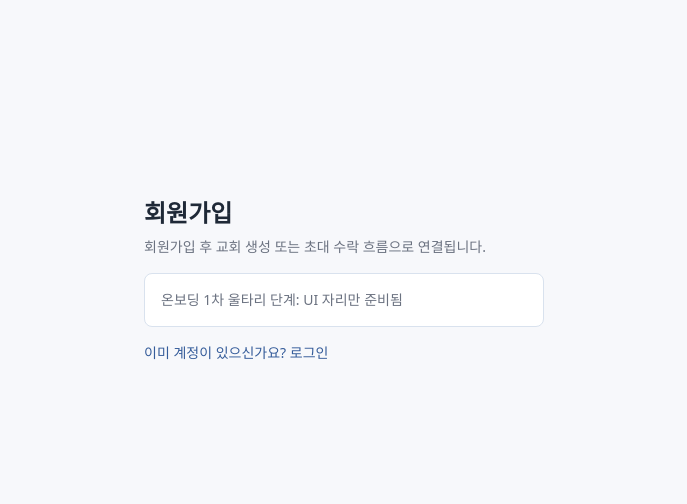
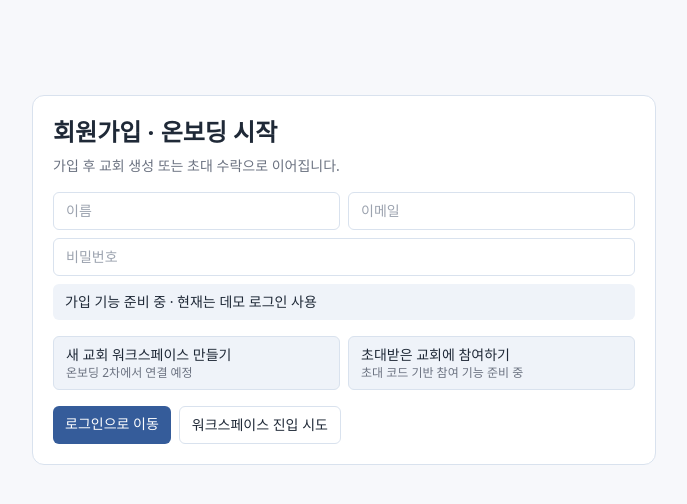
Before and after one commit to kinddragon1224/soom-church, a Next.js app: page /signup in a window 1280 px wide. Shown: the top 504 px of the page, without its empty margins (296-983 px from the left). Built offline with nearby package versions, Linux system fonts and the light colour scheme.

Commit message:
feat: stabilize onboarding and workspace membership guard flow

```diff
--- a/app/app/[churchSlug]/applications/page.tsx
+++ b/app/app/[churchSlug]/applications/page.tsx
@@ -1,9 +1,12 @@
-import { getChurchBySlug } from "@/lib/church-context";
+import { requireWorkspaceMembership } from "@/lib/church-context";
 import { getWorkspaceApplications } from "@/lib/workspace-data";
 import { formatDate } from "@/lib/date";
 
 export default async function ChurchApplicationsPage({ params }: { params: { churchSlug: string } }) {
-  const church = await getChurchBySlug(params.churchSlug);
+  const { membership } = await requireWorkspaceMembership(params.churchSlug);
+  if (!membership) return null;
+
+  const church = membership.church;
   const applications = await getWorkspaceApplications(church.id);
 
   return (
--- a/app/app/[churchSlug]/dashboard/page.tsx
+++ b/app/app/[churchSlug]/dashboard/page.tsx
@@ -1,10 +1,14 @@
-import { getChurchBySlug } from "@/lib/church-context";
+import { requireWorkspaceMembership } from "@/lib/church-context";
 import { getWorkspaceDashboardData } from "@/lib/workspace-data";
 import { formatDate } from "@/lib/date";
 import { StatusBadge } from "@/components/ui/badge";
 
 export default async function ChurchDashboardPage({ params }: { params: { churchSlug: string } }) {
-  const church = await getChurchBySlug(params.churchSlug);
+  const { membership } = await requireWorkspaceMembership(params.churchSlug);
+
+  if (!membership) return null;
+  const church = membership.church;
+
   const data = await getWorkspaceDashboardData(church.id);
 
   const kpis = [
@@ -18,7 +22,7 @@ export default async function ChurchDashboardPage({ params }: { params: { church
     <div className="space-y-4">
       <section className="rounded-xl border border-border bg-card p-4">
         <h2 className="text-lg font-semibold">{church.name} 운영 현황</h2>
-        <p className="mt-1 text-xs text-muted-foreground">데이터는 churchId={church.id} 스코프로 조회됩니다.</p>
+        <p className="mt-1 text-xs text-muted-foreground">데이터는 churchId 스코프로 조회됩니다.</p>
       </section>
 
       <section className="grid grid-cols-2 gap-2 sm:grid-cols-4">
--- a/app/app/[churchSlug]/layout.tsx
+++ b/app/app/[churchSlug]/layout.tsx
@@ -1,5 +1,5 @@
 import Link from "next/link";
-import { getChurchBySlug } from "@/lib/church-context";
+import { requireWorkspaceMembership } from "@/lib/church-context";
 
 export default async function ChurchWorkspaceLayout({
   children,
@@ -8,7 +8,24 @@ export default async function ChurchWorkspaceLayout({
   children: React.ReactNode;
   params: { churchSlug: string };
 }) {
-  const church = await getChurchBySlug(params.churchSlug);
+  const { membership } = await requireWorkspaceMembership(params.churchSlug);
+
+  if (!membership) {
+    return (
+      <div className="min-h-screen bg-background p-4 sm:p-6">
+        <div className="mx-auto w-full max-w-2xl rounded-xl border border-border bg-card p-5">
+          <h1 className="text-xl font-semibold">이 워크스페이스에 접근할 권한이 없습니다</h1>
+          <p className="mt-2 text-sm text-muted-foreground">다른 교회를 선택하거나 관리자에게 문의하세요.</p>
+          <div className="mt-4 flex flex-wrap gap-2 text-sm">
+            <Link href="/app" className="rounded-md bg-primary px-3 py-2 text-white">워크스페이스 선택</Link>
+            <Link href="/signup" className="rounded-md border border-border px-3 py-2">온보딩 안내</Link>
+          </div>
+        </div>
+      </div>
+    );
+  }
+
+  const church = membership.church;
 
   return (
     <div className="min-h-screen bg-background">
--- a/app/app/[churchSlug]/members/page.tsx
+++ b/app/app/[churchSlug]/members/page.tsx
@@ -1,9 +1,12 @@
 import { StatusBadge } from "@/components/ui/badge";
-import { getChurchBySlug } from "@/lib/church-context";
+import { requireWorkspaceMembership } from "@/lib/church-context";
 import { getWorkspaceMembers } from "@/lib/workspace-data";
 
 export default async function ChurchMembersPage({ params }: { params: { churchSlug: string } }) {
-  const church = await getChurchBySlug(params.churchSlug);
+  const { membership } = await requireWorkspaceMembership(params.churchSlug);
+  if (!membership) return null;
+
+  const church = membership.church;
   const members = await getWorkspaceMembers(church.id);
 
   return (
--- a/app/app/[churchSlug]/notices/page.tsx
+++ b/app/app/[churchSlug]/notices/page.tsx
@@ -1,9 +1,12 @@
-import { getChurchBySlug } from "@/lib/church-context";
+import { requireWorkspaceMembership } from "@/lib/church-context";
 import { getWorkspaceNotices } from "@/lib/workspace-data";
 import { formatDate } from "@/lib/date";
 
 export default async function ChurchNoticesPage({ params }: { params: { churchSlug: string } }) {
-  const church = await getChurchBySlug(params.churchSlug);
+  const { membership } = await requireWorkspaceMembership(params.churchSlug);
+  if (!membership) return null;
+
+  const church = membership.church;
   const notices = await getWorkspaceNotices(church.id);
 
   return (
--- a/app/app/page.tsx
+++ b/app/app/page.tsx
@@ -1,22 +1,52 @@
-import { getCurrentUserId, requireAuth } from "@/lib/auth";
-import { getFirstChurchByUserId } from "@/lib/church-context";
+import Link from "next/link";
+import { getCurrentUserOrRedirect, getFirstChurchByUserId, getChurchBySlug } from "@/lib/church-context";
 import { redirect } from "next/navigation";
 
 export default async function AppEntryPage() {
-  requireAuth();
-
-  const userId = getCurrentUserId();
-  if (!userId) redirect("/login");
+  const userId = getCurrentUserOrRedirect();
 
   const church = await getFirstChurchByUserId(userId);
-  if (!church) {
-    return (
-      <main className="mx-auto w-full max-w-2xl px-4 py-10 sm:px-6">
-        <h1 className="text-2xl font-bold">교회 워크스페이스가 없습니다</h1>
-        <p className="mt-2 text-sm text-muted-foreground">온보딩 단계에서 교회 생성 또는 초대 수락 흐름이 필요합니다.</p>
-      </main>
-    );
+  if (church) {
+    redirect(`/app/${church.slug}/dashboard`);
   }
 
-  redirect(`/app/${church.slug}/dashboard`);
+  const demoChurch = await getChurchBySlug("demo-soom");
+
+  return (
+    <main className="mx-auto w-full max-w-2xl px-4 py-10 sm:px-6">
+      <div className="rounded-xl border border-border bg-card p-5">
+        <h1 className="text-2xl font-bold">아직 연결된 교회 워크스페이스가 없습니다</h1>
+        <p className="mt-2 text-sm text-muted-foreground">새 교회를 만들거나 초대받은 교회에 참여하세요.</p>
+
+        <div className="mt-4 grid gap-2 sm:grid-cols-2">
+          <button
+            type="button"
+            className="rounded-md border border-border bg-muted px-3 py-2 text-left"
+            disabled
+            aria-disabled
+          >
+            <p className="text-sm font-medium">새 교회 만들기</p>
+            <p className="text-xs text-muted-foreground">온보딩 2차에서 연결 예정</p>
+          </button>
+
+          <button
+            type="button"
+            className="rounded-md border border-border bg-muted px-3 py-2 text-left"
+            disabled
+            aria-disabled
+          >
+            <p className="text-sm font-medium">초대 코드 입력</p>
+            <p className="text-xs text-muted-foreground">초대 토큰 기능 준비 중</p>
+          </button>
+        </div>
+
+        <div className="mt-3 flex flex-wrap gap-2 text-sm">
+          {demoChurch ? (
+            <Link href={`/app/${demoChurch.slug}/dashboard`} className="rounded-md bg-primary px-3 py-2 text-white">데모 워크스페이스 보기</Link>
+          ) : null}
+          <Link href="/signup" className="rounded-md border border-border px-3 py-2">온보딩 안내 보기</Link>
+        </div>
+      </div>
+    </main>
+  );
 }
--- a/app/signup/page.tsx
+++ b/app/signup/page.tsx
@@ -2,13 +2,36 @@ import Link from "next/link";
 
 export default function SignupPage() {
   return (
-    <main className="mx-auto flex min-h-[70vh] w-full max-w-md flex-col justify-center px-4 sm:px-6">
-      <h1 className="text-2xl font-bold">회원가입</h1>
-      <p className="mt-2 text-sm text-muted-foreground">회원가입 후 교회 생성 또는 초대 수락 흐름으로 연결됩니다.</p>
-      <div className="mt-4 rounded-lg border border-border bg-card p-4 text-sm text-muted-foreground">
-        온보딩 1차 울타리 단계: UI 자리만 준비됨
+    <main className="mx-auto flex min-h-[70vh] w-full max-w-2xl flex-col justify-center px-4 py-10 sm:px-6">
+      <div className="rounded-xl border border-border bg-card p-5">
+        <h1 className="text-2xl font-bold">회원가입 · 온보딩 시작</h1>
+        <p className="mt-2 text-sm text-muted-foreground">가입 후 교회 생성 또는 초대 수락으로 이어집니다.</p>
+
+        <form className="mt-4 grid gap-2 sm:grid-cols-2">
+          <input placeholder="이름" className="rounded-md border border-border px-3 py-2 text-sm" />
+          <input type="email" placeholder="이메일" className="rounded-md border border-border px-3 py-2 text-sm" />
+          <input type="password" placeholder="비밀번호" className="rounded-md border border-border px-3 py-2 text-sm sm:col-span-2" />
+          <button type="button" className="rounded-md bg-muted px-3 py-2 text-sm text-left sm:col-span-2" disabled aria-disabled>
+            가입 기능 준비 중 · 현재는 데모 로그인 사용
+          </button>
+        </form>
+
+        <div className="mt-4 grid gap-2 sm:grid-cols-2">
+          <button type="button" className="rounded-md border border-border bg-muted px-3 py-2 text-left" disabled aria-disabled>
+            <p className="text-sm font-medium">새 교회 워크스페이스 만들기</p>
+            <p className="text-xs text-muted-foreground">온보딩 2차에서 연결 예정</p>
+          </button>
+          <button type="button" className="rounded-md border border-border bg-muted px-3 py-2 text-left" disabled aria-disabled>
+            <p className="text-sm font-medium">초대받은 교회에 참여하기</p>
+            <p className="text-xs text-muted-foreground">초대 코드 기반 참여 기능 준비 중</p>
+          </button>
+        </div>
+
+        <div className="mt-4 flex flex-wrap gap-2 text-sm">
+          <Link href="/login" className="rounded-md bg-primary px-3 py-2 text-white">로그인으로 이동</Link>
+          <Link href="/app" className="rounded-md border border-border px-3 py-2">워크스페이스 진입 시도</Link>
+        </div>
       </div>
-      <Link href="/login" className="mt-4 text-sm text-primary hover:underline">이미 계정이 있으신가요? 로그인</Link>
     </main>
   );
 }
--- a/lib/church-context.ts
+++ b/lib/church-context.ts
@@ -1,5 +1,6 @@
-import { notFound } from "next/navigation";
+import { redirect } from "next/navigation";
 import { prisma } from "@/lib/prisma";
+import { getCurrentUserId, requireAuth } from "@/lib/auth";
 
 export async function getChurchBySlug(churchSlug: string) {
   const church = await prisma.church.findUnique({
@@ -7,7 +8,7 @@ export async function getChurchBySlug(churchSlug: string) {
     select: { id: true, slug: true, name: true, timezone: true, isActive: true },
   });
 
-  if (!church || !church.isActive) notFound();
+  if (!church || !church.isActive) return null;
   return church;
 }
 
@@ -20,3 +21,36 @@ export async function getFirstChurchByUserId(userId: string) {
 
   return membership?.church ?? null;
 }
+
+export function getCurrentUserOrRedirect() {
+  requireAuth();
+  const userId = getCurrentUserId();
+  if (!userId) redirect("/login");
+  return userId;
+}
+
+export async function getAccessibleChurchBySlug(userId: string, churchSlug: string) {
+  const membership = await prisma.churchMembership.findFirst({
+    where: {
+      userId,
+      isActive: true,
+      church: {
+        slug: churchSlug,
+        isActive: true,
+      },
+    },
+    select: {
+      role: true,
+      church: { select: { id: true, slug: true, name: true, timezone: true, isActive: true } },
+    },
+  });
+
+  if (!membership) return null;
+  return membership;
+}
+
+export async function requireWorkspaceMembership(churchSlug: string) {
+  const userId = getCurrentUserOrRedirect();
+  const membership = await getAccessibleChurchBySlug(userId, churchSlug);
+  return { userId, membership };
+}
```
